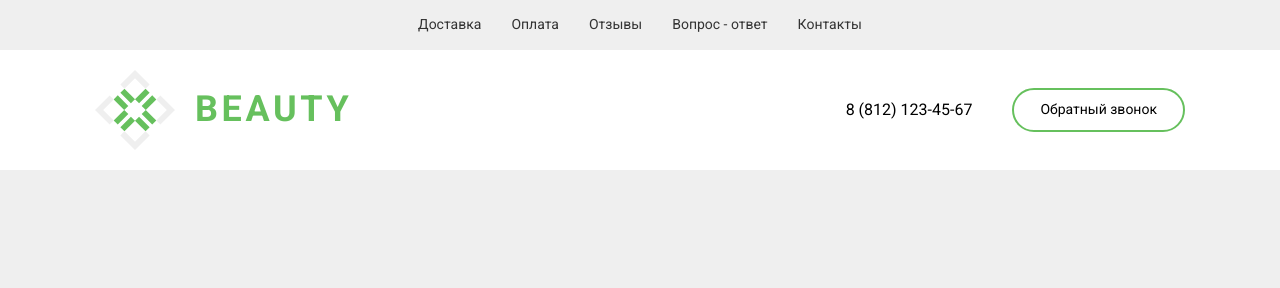
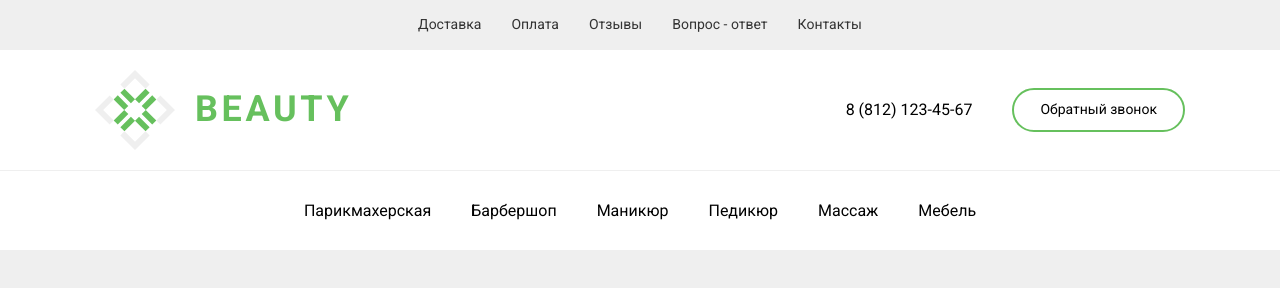
Before and after one commit to Vladislav0510/relvise-site, a plain HTML site: page index.html in a window 1280 px wide. Drawn offline with Linux system fonts and the light colour scheme.

Commit message:
created field with services

```diff
--- a/css/header/header.scss
+++ b/css/header/header.scss
@@ -4,7 +4,12 @@
   top: 0;
   left: 0;
   z-index: 50;
+
 }
+.line{
+  height: 1px;
+}
+
 
 .header__container {
   display: flex;
@@ -101,8 +106,8 @@
   }
   @media (max-width: 400px) {
     & img{
-      width: 40px;
-      height: 40px;
+      width: 60px;
+      height: 60px;
     }
     &{
       flex: 0 1 auto;
@@ -121,7 +126,7 @@
       font-size: 24px;
     }
   }
-  @media (max-width: 400px) {
+  @media (max-width: 404px) {
     & {
       font-size: 18px;
     }
@@ -161,6 +166,11 @@
   color: #000;
   font-size: 16px;
   line-height: calc(19 / 16 * 100%);
+  @media (max-width: 450px) {
+    &{
+      font-size: 14px;
+    }
+  }
 }
 
 .contacts__call {
@@ -178,12 +188,47 @@
   text-align: center;
   color: inherit;
   transition-duration: 1s;
-
   &:hover {
     border: 2px solid #D7B22CFF;
     text-decoration: underline;
     color: #66C05D;
   }
-;
+  @media (max-width: 450px) {
+    padding: 8px 12px;
+    font-size: 12px;
+  }
+}
+
+.header__services{
+  background: #fff;
+}
+
+.services__container{
+  display: flex;
+  justify-content: center;
+  align-items: center;
+  min-height: 79px;
+}
+
+.services{}
+.services__menu{}
+.services__menu-list{
+  padding: 5px 0;
+  display: flex;
+  flex-wrap: wrap;
+  justify-content: center;
+  & > *:not(:last-child){
+    margin: 0 40px 0 0;
+  }
 
 }
+.services__menu-item{
+
+}
+.services__menu-link{
+  color: #000;
+  font-size: 16px;
+  line-height: 160%;
+
+
+}
--- a/index.html
+++ b/index.html
@@ -60,8 +60,38 @@
                 </div>
 
             </div>
+            <hr>
         </div>
-        <div class="header__services"></div>
+        <div class="line">
+            <hr>
+        </div>
+        <div class="header__services services">
+            <div class="services__container _container">
+                <nav class="services__menu">
+                    <ul class="services__menu-list">
+                        <li class="services__menu-item">
+                            <a href="#" class="services__menu-link">Парикмахерская</a>
+                        </li>
+                        <li class="services__menu-item">
+                            <a href="#" class="services__menu-link">Барбершоп</a>
+                        </li>
+                        <li class="services__menu-item">
+                            <a href="#" class="services__menu-link">Маникюр</a>
+                        </li>
+                        <li class="services__menu-item">
+                            <a href="#" class="services__menu-link">Педикюр</a>
+                        </li>
+                        <li class="services__menu-item">
+                            <a href="#" class="services__menu-link">Массаж</a>
+                        </li>
+                        <li class="services__menu-item">
+                            <a href="#" class="services__menu-link">Мебель</a>
+                        </li>
+                    </ul>
+
+                </nav>
+            </div>
+        </div>
 
     </header>
 </div>
```
Also changed, not shown: css/style.css, 1 other file. Lines whose indentation alone changed are shown as unchanged.
